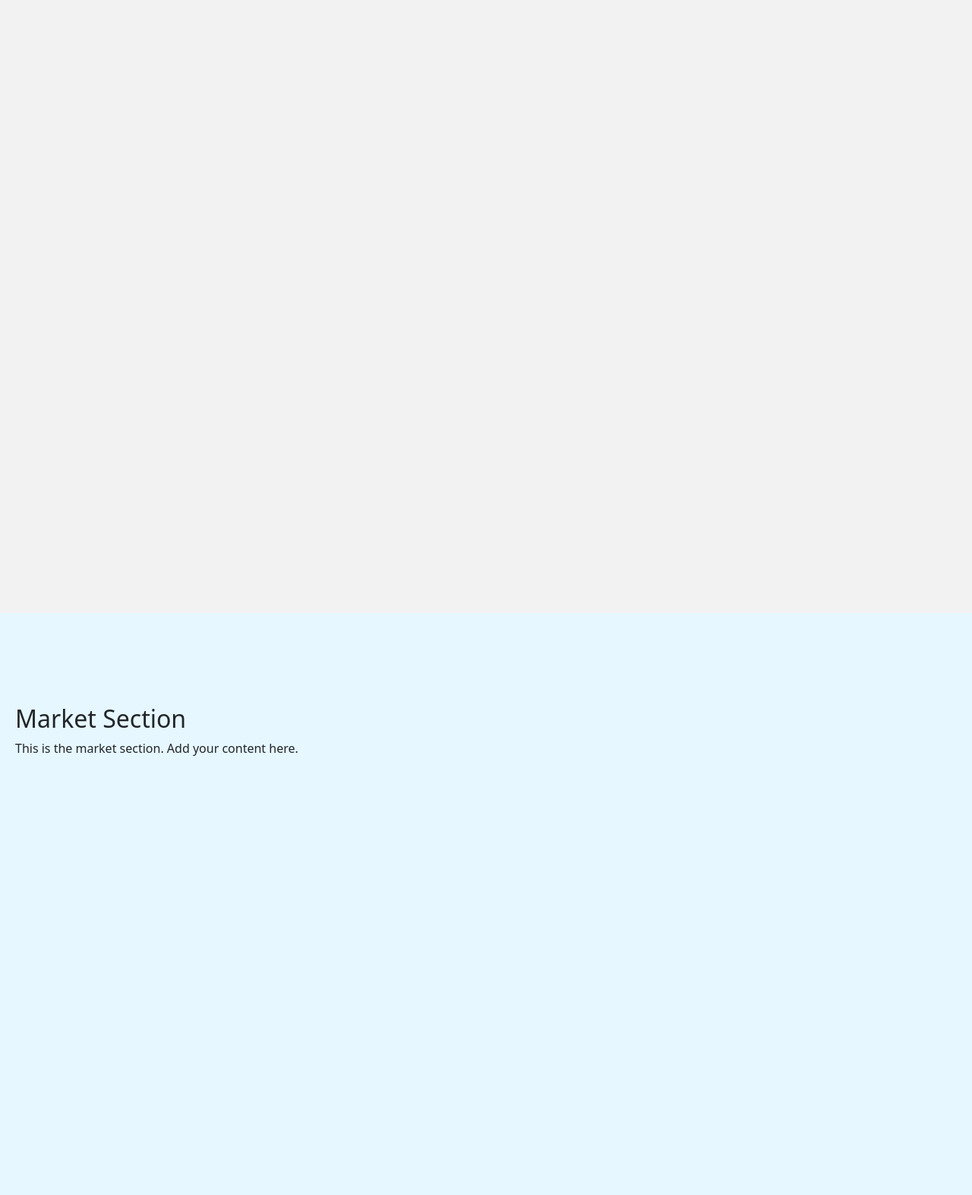
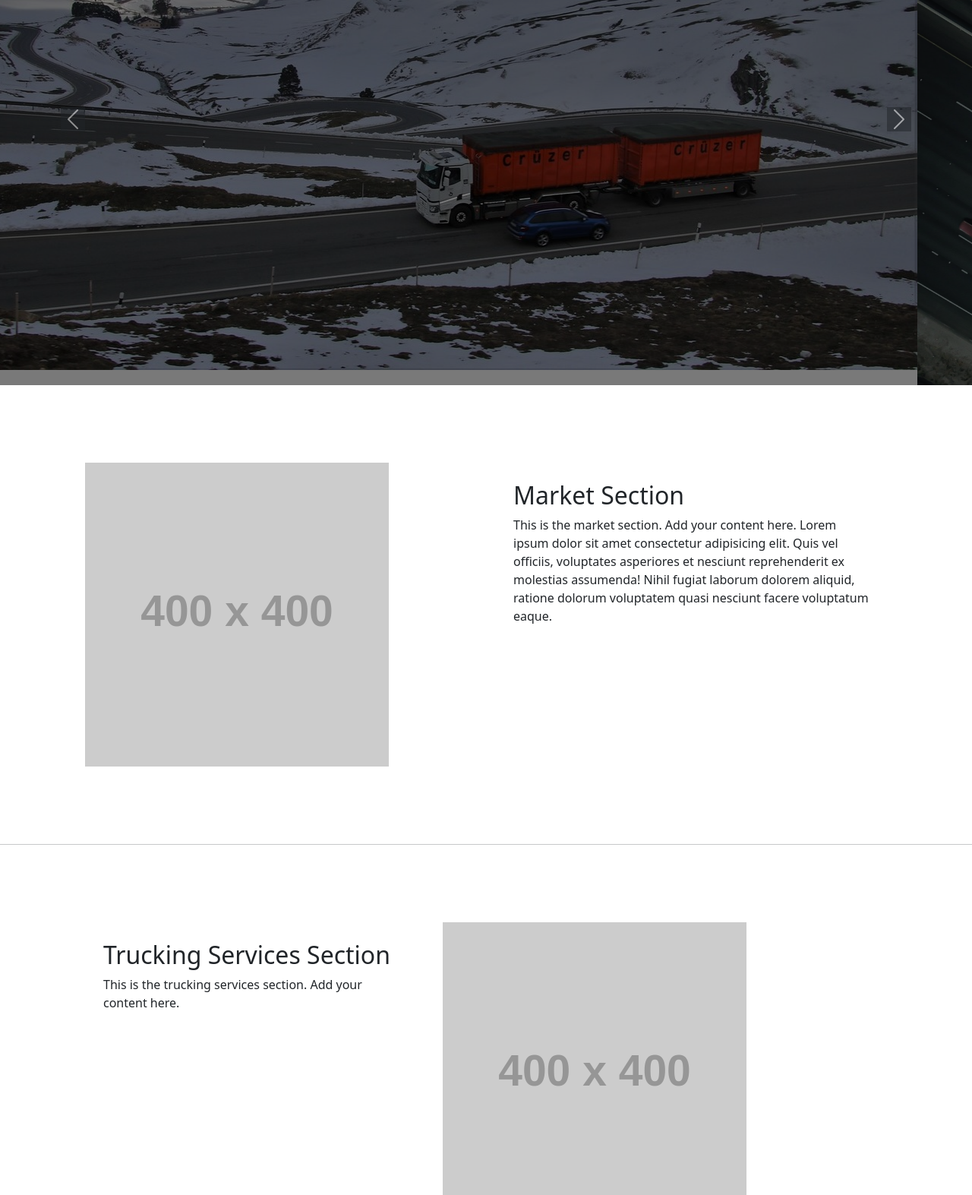
Before and after one commit to MassEnterprises/masslogistics, a plain HTML site: page index.html in a window 1280 px wide. Shown: the part 289-1862 px from the top of the page at 76% size. Drawn offline with nearby package versions, Linux system fonts and the light colour scheme; placeholder pictures from the web are drawn by us.

Commit message:
latest new commit

```diff
--- a/index.html
+++ b/index.html
@@ -8,13 +8,11 @@
 <link href="https://cdn.jsdelivr.net/npm/bootstrap@5.0.2/dist/css/bootstrap.min.css" rel="stylesheet" integrity="sha384-EVSTQN3/azprG1Anm3QDgpJLIm9Nao0Yz1ztcQTwFspd3yD65VohhpuuCOmLASjC" crossorigin="anonymous">
 </head>
 
-
 <body>
-
+    <!-- ======================Navbar==================== -->
     <nav class="nav navbar navbar-expand-lg navbar-light bg-light sticky-top">
         <div class=" container-fluid">
             <img class="logo" src="logo.png" alt="Logo">
-            <!-- <a class="navbar-brand" href="#">Mass Enterprises</a> -->
             <button class="navbar-toggler" type="button" data-bs-toggle="collapse" data-bs-target="#navbarNavDropdown" aria-controls="navbarNavDropdown" aria-expanded="false" aria-label="Toggle navigation">
             <span class="navbar-toggler-icon"></span>
           </button>
@@ -43,26 +41,67 @@
           </div>
 
         </div>
-      </nav>
+    </nav>
 
-    <section id="home" class="home">
-        <h2>Home Section</h2>
-        <p>This is the home section. Add your content here.</p>
+    <!-- <div class="d-flex  flex-column align-content-between  justify-content-between "> -->
+    <section id="home" class="home position-relative ">
+        <div id="carouselExampleControls" class="carousel slide" data-bs-ride="carousel">
+          <div class="carousel-inner ">
+            <div class="carousel-item active">
+              <div class="carousel-overlay"></div>
+              <img src="./trail-4529061_1280.jpg" class="d-block w-100" alt="...">
+            </div>
+            <div class="carousel-item  ">
+              <div class="carousel-overlay"></div>
+              <img src="./pexels-kindel-media-9716234.jpg" class="d-block w-100 "  alt="...">
+            </div>
+
+          </div>
+          <button class="carousel-control-prev " type="button" data-bs-target="#carouselExampleControls" data-bs-slide="prev">
+            <span class="carousel-control-prev-icon bg-dark " aria-hidden="true"></span>
+            <span class="visually-hidden">Previous</span>
+          </button>
+          <button class="carousel-control-next" type="button" data-bs-target="#carouselExampleControls" data-bs-slide="next">
+            <span class="carousel-control-next-icon bg-dark " aria-hidden="true"></span>
+            <span class="visually-hidden">Next</span>
+          </button>
+        </div>
     </section>
 
     <section id="market" class="market">
-        <h2>Market Section</h2>
-        <p>This is the market section. Add your content here.</p>
+        <div class="container">
+            <div class="row">
+                <div class="col-md-6">
+                    <img src="https://via.placeholder.com/400" class="img-fluid" alt="Placeholder Image">
+                </div>
+                <div class="col-md-6">
+                    <div class="p-4">
+                        <h2>Market Section</h2>
+                        <p>This is the market section. Add your content here. Lorem ipsum dolor sit amet consectetur adipisicing elit. Quis vel officiis, voluptates asperiores et nesciunt reprehenderit ex molestias assumenda! Nihil fugiat laborum dolorem aliquid, ratione dolorum voluptatem quasi nesciunt facere voluptatum eaque.</p>
+                    </div>
+                </div>
+            </div>
+        </div>
     </section>
 
+    <hr>
     <section id="trucking-services" class="trucking-services">
-        <h2>Trucking Services Section</h2>
-        <p>This is the trucking services section. Add your content here.</p>
+        <div class="container">
+            <div class="row">
+                <div class="col-md-6">
+                    <div class="p-4">
+                        <h2>Trucking Services Section</h2>
+                        <p>This is the trucking services section. Add your content here.</p>
+                    </div>
+                </div>
+                <div class="col-md-6">
+                    <img src="https://via.placeholder.com/400" class="img-fluid" alt="Placeholder Image">
+                </div>
+            </div>
+        </div>
     </section>
-
+  <!-- </div> -->
     <!-- You can add more sections as needed -->
-
-
 
     <script src="https://cdn.jsdelivr.net/npm/bootstrap@5.0.2/dist/js/bootstrap.bundle.min.js" integrity="sha384-MrcW6ZMFYlzcLA8Nl+NtUVF0sA7MsXsP1UyJoMp4YLEuNSfAP+JcXn/tWtIaxVXM" crossorigin="anonymous"></script>
 </body>
--- a/style.css
+++ b/style.css
@@ -6,11 +6,15 @@ body {
 
 .nav {
     box-shadow: 0 2px 4px rgba(0, 0, 0, 0.1);
-    /* position: sticky; */
     top: 0;
     left: 0;
     right: 0;
     padding: 10px 0;
+    z-index: 2;
+}
+
+.corousel-Img {
+    height: 50%;
 }
 
 .container {
@@ -23,49 +27,111 @@ body {
 }
 
 .logo {
-    height: 80px; /* Adjust height as needed */
+    height: 80px;
     width: auto;
 }
 
-.nav-links ul {
-    list-style-type: none;
+.carousel-item {
+    height: 700px;
+    overflow: hidden;
+}
+
+.carousel-item img {
+    object-fit: cover;
+}
+
+section {
+    margin-bottom: 100px ;
+}
+
+.home {
+    background-color: #f2f2f2;
+    z-index: -1;
+    top: 0;
+    left: 0;
+}
+
+
+.carousel-overlay {
+    position: absolute;
+    top: 0;
+    left: 0;
+    width: 100%;
+    height: 100%;
+    background-color: rgba(0, 0, 0, 0.5);
+}
+
+.market,
+.trucking-services {
+    padding: 100px ;
+    margin: 150px 0px;
+    z-index: 2;
+}
+/* ------------------------------------------------------------ */
+/* body {
+    font-family: Arial, sans-serif;
     margin: 0;
     padding: 0;
 }
 
-.nav-links ul li {
-    display: inline-block;
-    margin-right: 20px;
+.nav {
+    box-shadow: 0 2px 4px rgba(0, 0, 0, 0.1);
+    position: sticky;
+    top: 0;
+    left: 0;
+    right: 0;
+    padding: 10px 0;
+    z-index: 2;
 }
 
-.signup-button a {
-    background-color: #4db8ff;
-    color: #fff;
-    padding: 10px 20px;
-    text-decoration: none;
-    border-radius: 5px;
+.carousel {
+    position: absolute;
+    top: 0;
+    left: 0;
+    width: 100%;
+    z-index: 1;
 }
 
-.signup-button a:hover {
-    background-color: #1a8cff;
+.carousel-inner {
+    position: relative;
 }
 
-section {
-    padding: 20px;
-    padding-top: 15vh;
+.carousel-item {
+    height: 700px;
+    overflow: hidden;
+}
+
+.carousel-item img {
+    object-fit: cover;
+    height: 100%;
+    width: 100%;
 }
 
 .home {
     background-color: #f2f2f2;
-    height: 1000px; /* Dummy content height */
+    position: relative;
+    padding-top: 56px;
+    z-index: 0;
 }
 
-.market {
-    background-color: #e6f7ff;
-    height: 1000px; /* Dummy content height */
+.market,
+.trucking-services {
+    padding: 100px 0;
 }
 
-.trucking-services {
-    background-color: #ffe6cc;
-    height: 1000px; /* Dummy content height */
+
+.container {
+    height: 13vh;
+    max-width: 1200px;
+    margin: 0 auto;
+    display: flex;
+    align-items: center;
+    justify-content: space-between;
 }
+
+.logo {
+    height: 80px;
+    width: auto;
+}
+
+ */
```
Also changed, not shown: pexels-kindel-media-9716234.jpg (added), trail-4529061_1280.jpg (added).
